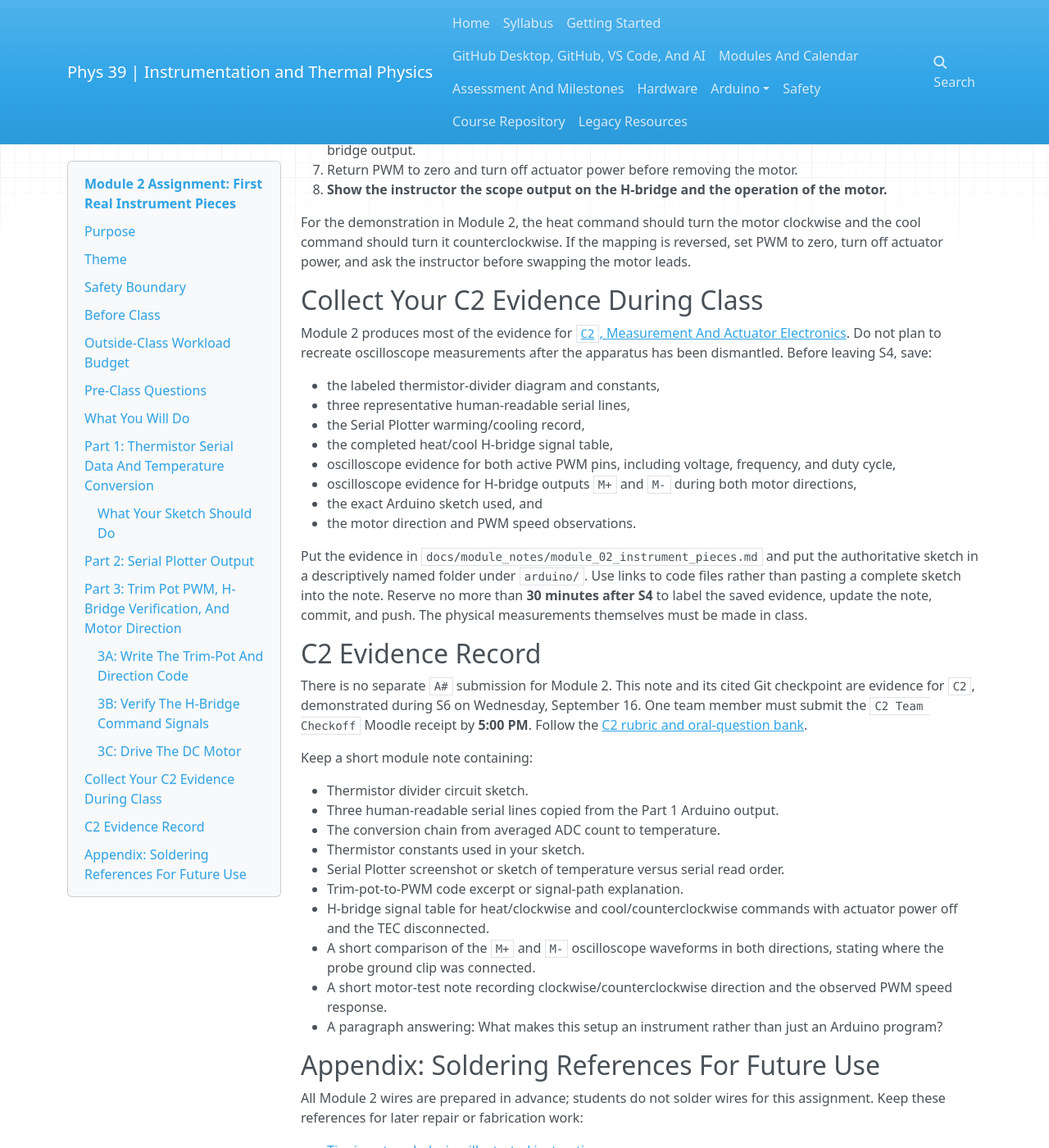
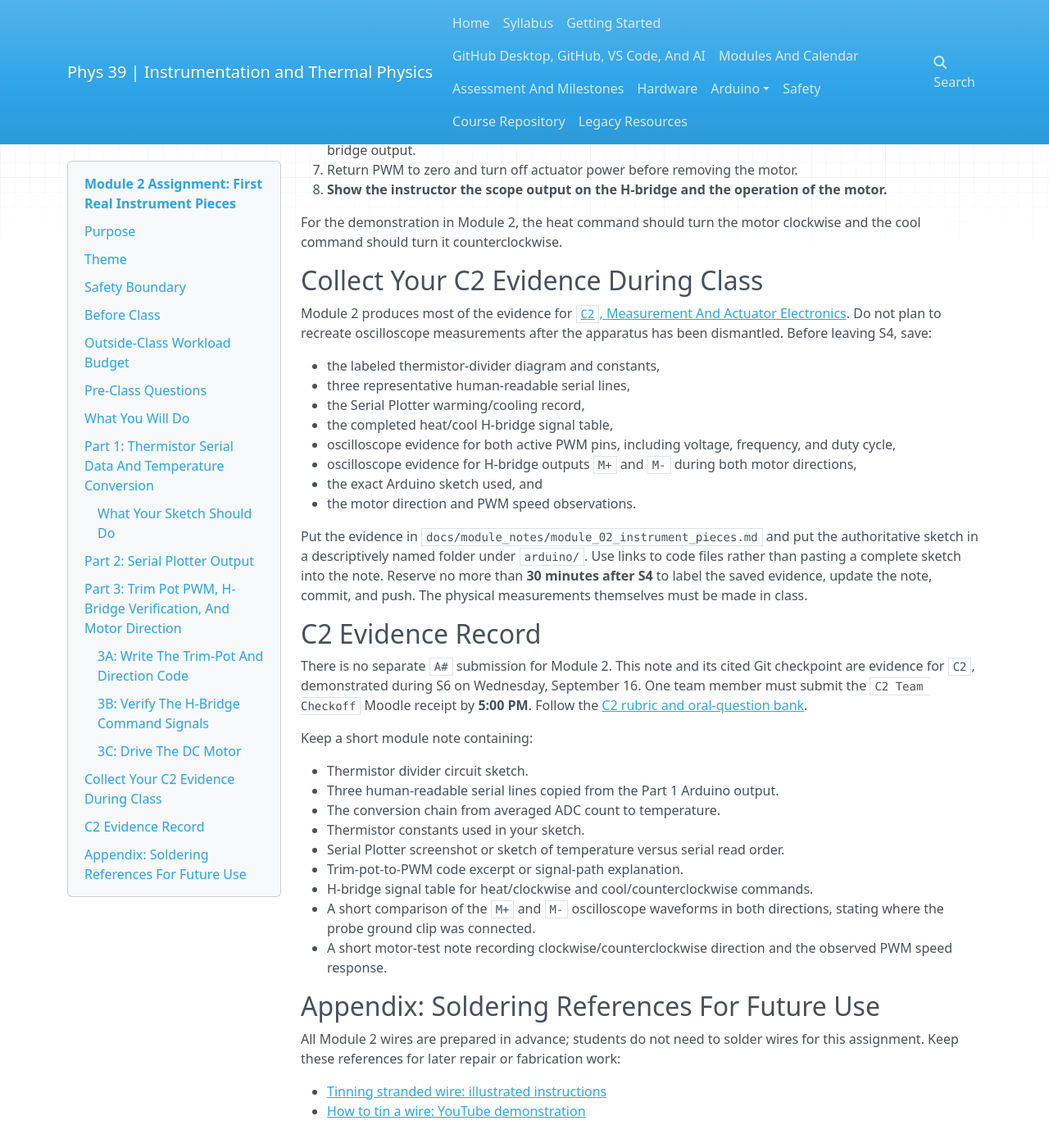
Before and after one commit to SethFraden/Phys39F26-course, an MkDocs documentation site: the page built from course/labs/lab-02/index.md, in a window 1280 px wide and 1400 px high, scrolled down 6447 px. Shown: the whole window at 82% size. Built offline with MkDocs 1.6.1, drawn with Linux system fonts in a browser that asks for light colours; nearby versions of some CDN libraries; a script that is not in the unit is left out.

Commit message:
Refine Module 2 evidence instructions

```diff
--- a/course/labs/lab-02/index.md
+++ b/course/labs/lab-02/index.md
@@ -263,9 +263,7 @@ H-bridge outputs, not ground points.**
 8. **Show the instructor the scope output on the H-bridge and the operation of the motor.**
 
 For the demonstration in Module 2, the heat command should turn the motor clockwise
-and the cool command should turn it counterclockwise. If the mapping is
-reversed, set PWM to zero, turn off actuator power, and ask the instructor
-before swapping the motor leads.
+and the cool command should turn it counterclockwise.
 
 ## Collect Your C2 Evidence During Class
 
@@ -308,18 +306,16 @@ Keep a short module note containing:
 - Thermistor constants used in your sketch.
 - Serial Plotter screenshot or sketch of temperature versus serial read order.
 - Trim-pot-to-PWM code excerpt or signal-path explanation.
-- H-bridge signal table for heat/clockwise and cool/counterclockwise commands
-  with actuator power off and the TEC disconnected.
+- H-bridge signal table for heat/clockwise and cool/counterclockwise commands.
 - A short comparison of the `M+` and `M-` oscilloscope waveforms in both
   directions, stating where the probe ground clip was connected.
 - A short motor-test note recording clockwise/counterclockwise direction and
   the observed PWM speed response.
-- A paragraph answering: What makes this setup an instrument rather than just
-  an Arduino program?
+
 
 ## Appendix: Soldering References For Future Use
 
-All Module 2 wires are prepared in advance; students do not solder wires for
+All Module 2 wires are prepared in advance; students do not need to solder wires for
 this assignment. Keep these references for later repair or fabrication work:
 
 - [Tinning stranded wire: illustrated instructions](https://cei-lab.github.io/ece3400-2017/tutorials/Soldering/Soldering_Tutorial.html#tinning-stranded-wire)
--- a/docs/index.html
+++ b/docs/index.html
@@ -257,5 +257,5 @@ does not appear, check <strong>Dashboard -&gt; My courses</strong> in Moodle.</p
 
 <!--
 MkDocs version : 1.6.1
-Build Date UTC : 2026-09-06 02:37:47.886140+00:00
+Build Date UTC : 2026-09-06 03:44:35.646912+00:00
 -->
```
Also changed, not shown: docs/labs/lab-02/index.html (+3 -8 lines), docs/search/search_index.json.
